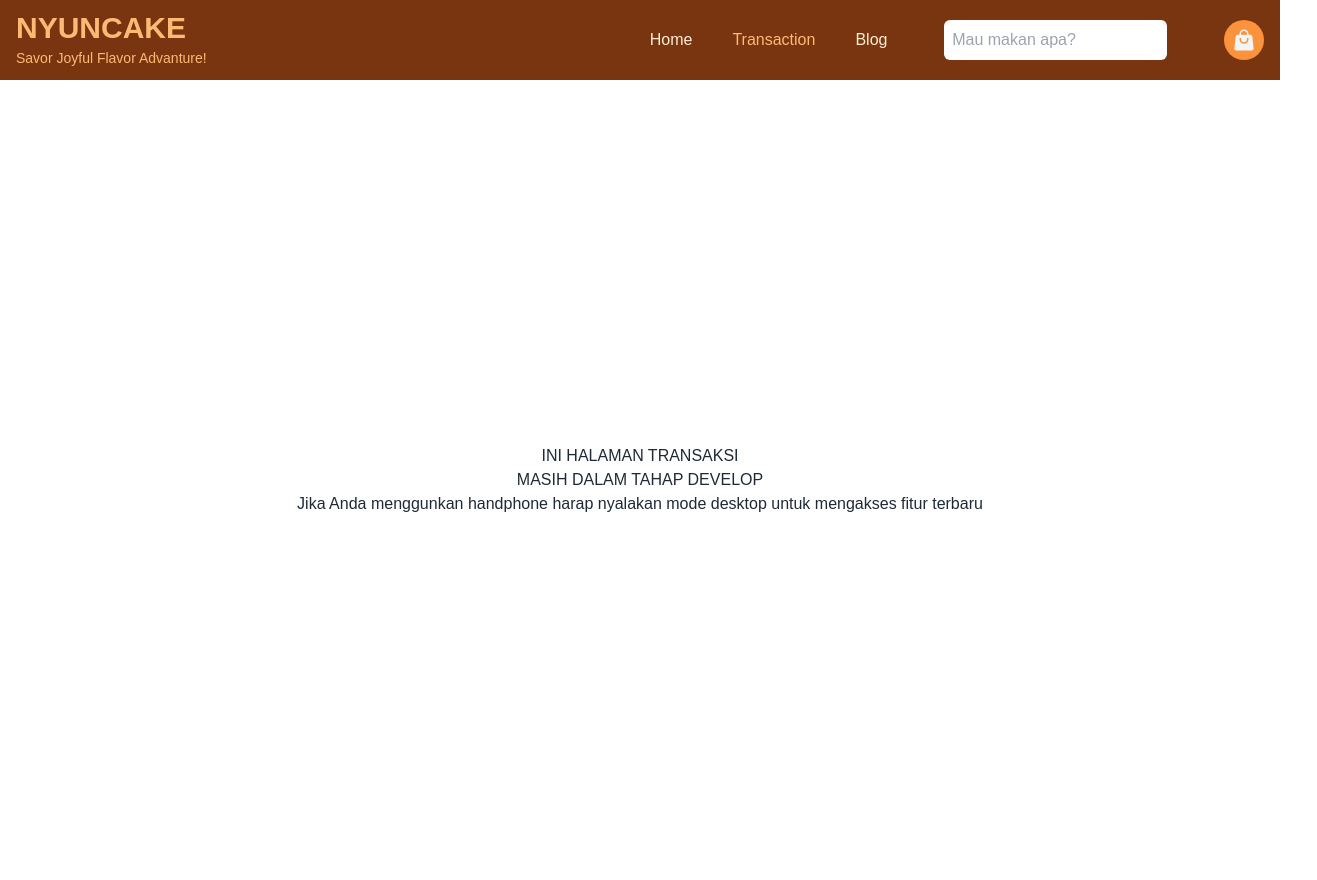
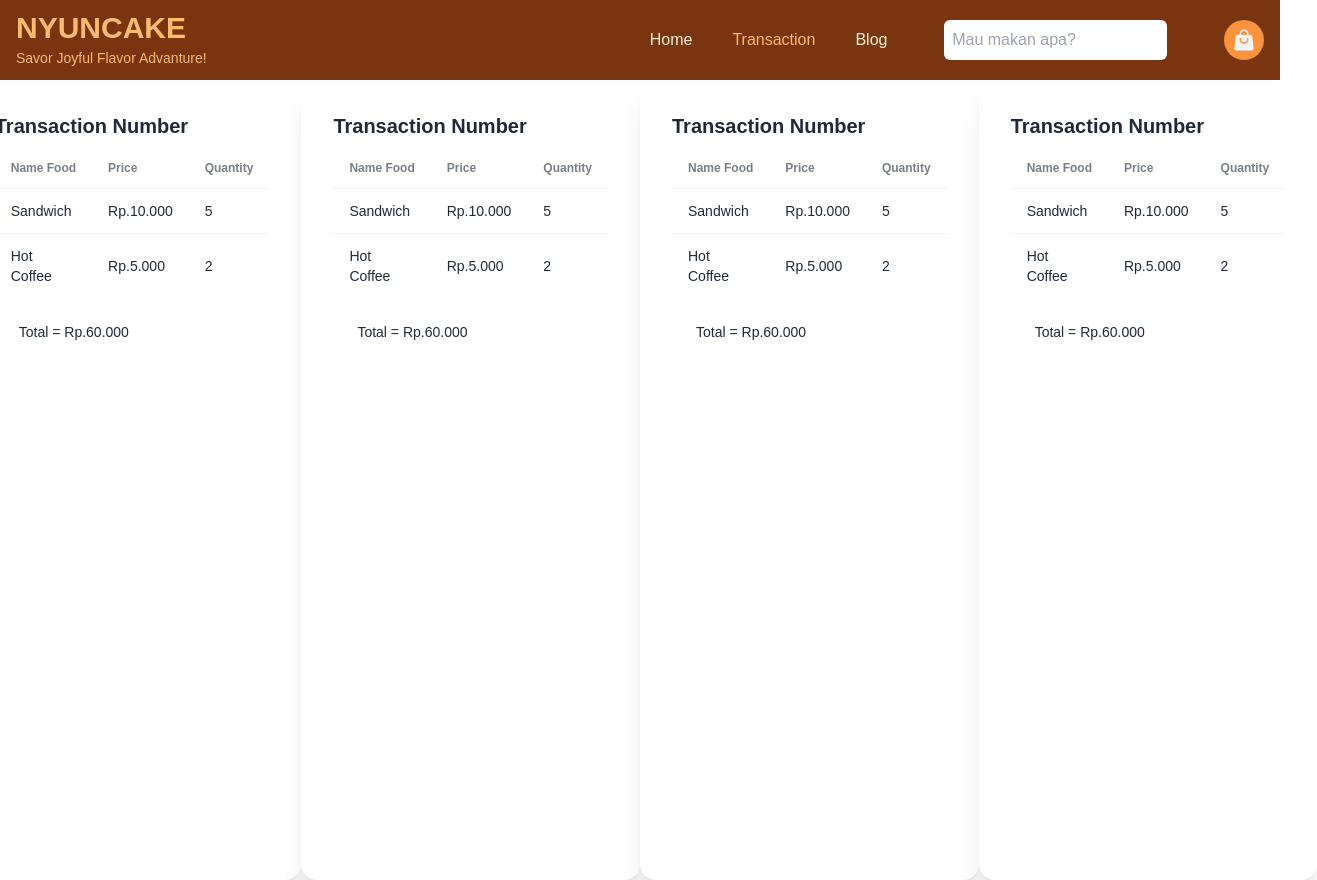
Before and after one commit to Ramadani-coding/food-frontend, a Next.js app: page /transaction in a window 1280 px wide. Shown: the whole page, 1317 px wide, since content can reach past the window. Built offline with nearby package versions, Linux system fonts and the light colour scheme.

Commit message:
update:
 Page Transaction

```diff
--- a/src/app/transaction/page.jsx
+++ b/src/app/transaction/page.jsx
@@ -3,13 +3,143 @@ import Layouts from "@/components/Layouts";
 const Page = () => {
   return (
     <Layouts>
-      <div className="w-full h-screen flex justify-center items-center flex-col">
-        <h1>INI HALAMAN TRANSAKSI</h1>
-        <h1>MASIH DALAM TAHAP DEVELOP</h1>
-        <p>
-          Jika Anda menggunkan handphone harap nyalakan mode desktop untuk
-          mengakses fitur terbaru
-        </p>
+      <div className="w-full h-screen flex justify-center">
+        <div className="card w-96 bg-base-100 shadow-xl">
+          <div className="card-body">
+            <h2 className="card-title">Transaction Number</h2>
+            <div className="overflow-x-auto">
+              <table className="table">
+                <thead>
+                  <tr>
+                    <th>Name Food</th>
+                    <th>Price</th>
+                    <th>Quantity</th>
+                  </tr>
+                </thead>
+                <tbody>
+                  <tr className="hover">
+                    <td>Sandwich</td>
+                    <td>Rp.10.000</td>
+                    <td>5</td>
+                  </tr>
+                  <tr className="hover">
+                    <td>Hot Coffee</td>
+                    <td>Rp.5.000</td>
+                    <td>2</td>
+                  </tr>
+                </tbody>
+              </table>
+            </div>
+            <ul className="menu bg-base-100 w-56 rounded-box">
+              <li>
+                <a>Total = Rp.60.000</a>
+              </li>
+            </ul>
+            <div className="card-actions justify-end"></div>
+          </div>
+        </div>
+        <div className="card w-96 bg-base-100 shadow-xl">
+          <div className="card-body">
+            <h2 className="card-title">Transaction Number</h2>
+            <div className="overflow-x-auto">
+              <table className="table">
+                <thead>
+                  <tr>
+                    <th>Name Food</th>
+                    <th>Price</th>
+                    <th>Quantity</th>
+                  </tr>
+                </thead>
+                <tbody>
+                  <tr className="hover">
+                    <td>Sandwich</td>
+                    <td>Rp.10.000</td>
+                    <td>5</td>
+                  </tr>
+                  <tr className="hover">
+                    <td>Hot Coffee</td>
+                    <td>Rp.5.000</td>
+                    <td>2</td>
+                  </tr>
+                </tbody>
+              </table>
+            </div>
+            <ul className="menu bg-base-100 w-56 rounded-box">
+              <li>
+                <a>Total = Rp.60.000</a>
+              </li>
+            </ul>
+            <div className="card-actions justify-end"></div>
+          </div>
+        </div>
+        <div className="card w-96 bg-base-100 shadow-xl">
+          <div className="card-body">
+            <h2 className="card-title">Transaction Number</h2>
+            <div className="overflow-x-auto">
+              <table className="table">
+                <thead>
+                  <tr>
+                    <th>Name Food</th>
+                    <th>Price</th>
+                    <th>Quantity</th>
+                  </tr>
+                </thead>
+                <tbody>
+                  <tr className="hover">
+                    <td>Sandwich</td>
+                    <td>Rp.10.000</td>
+                    <td>5</td>
+                  </tr>
+                  <tr className="hover">
+                    <td>Hot Coffee</td>
+                    <td>Rp.5.000</td>
+                    <td>2</td>
+                  </tr>
+                </tbody>
+              </table>
+            </div>
+            <ul className="menu bg-base-100 w-56 rounded-box">
+              <li>
+                <a>Total = Rp.60.000</a>
+              </li>
+            </ul>
+            <div className="card-actions justify-end"></div>
+          </div>
+        </div>
+        <div className="card w-96 bg-base-100 shadow-xl">
+          <div className="card-body">
+            <h2 className="card-title">Transaction Number</h2>
+            <div className="overflow-x-auto">
+              <table className="table">
+                <thead>
+                  <tr>
+                    <th>Name Food</th>
+                    <th>Price</th>
+                    <th>Quantity</th>
+                  </tr>
+                </thead>
+                <tbody>
+                  <tr className="hover">
+                    <td>Sandwich</td>
+                    <td>Rp.10.000</td>
+                    <td>5</td>
+                  </tr>
+                  <tr className="hover">
+                    <td>Hot Coffee</td>
+                    <td>Rp.5.000</td>
+                    <td>2</td>
+                  </tr>
+                </tbody>
+              </table>
+            </div>
+            <ul className="menu bg-base-100 w-56 rounded-box">
+              <li>
+                <a>Total = Rp.60.000</a>
+              </li>
+            </ul>
+            <div className="card-actions justify-end"></div>
+          </div>
+        </div>
       </div>
     </Layouts>
   );
```
